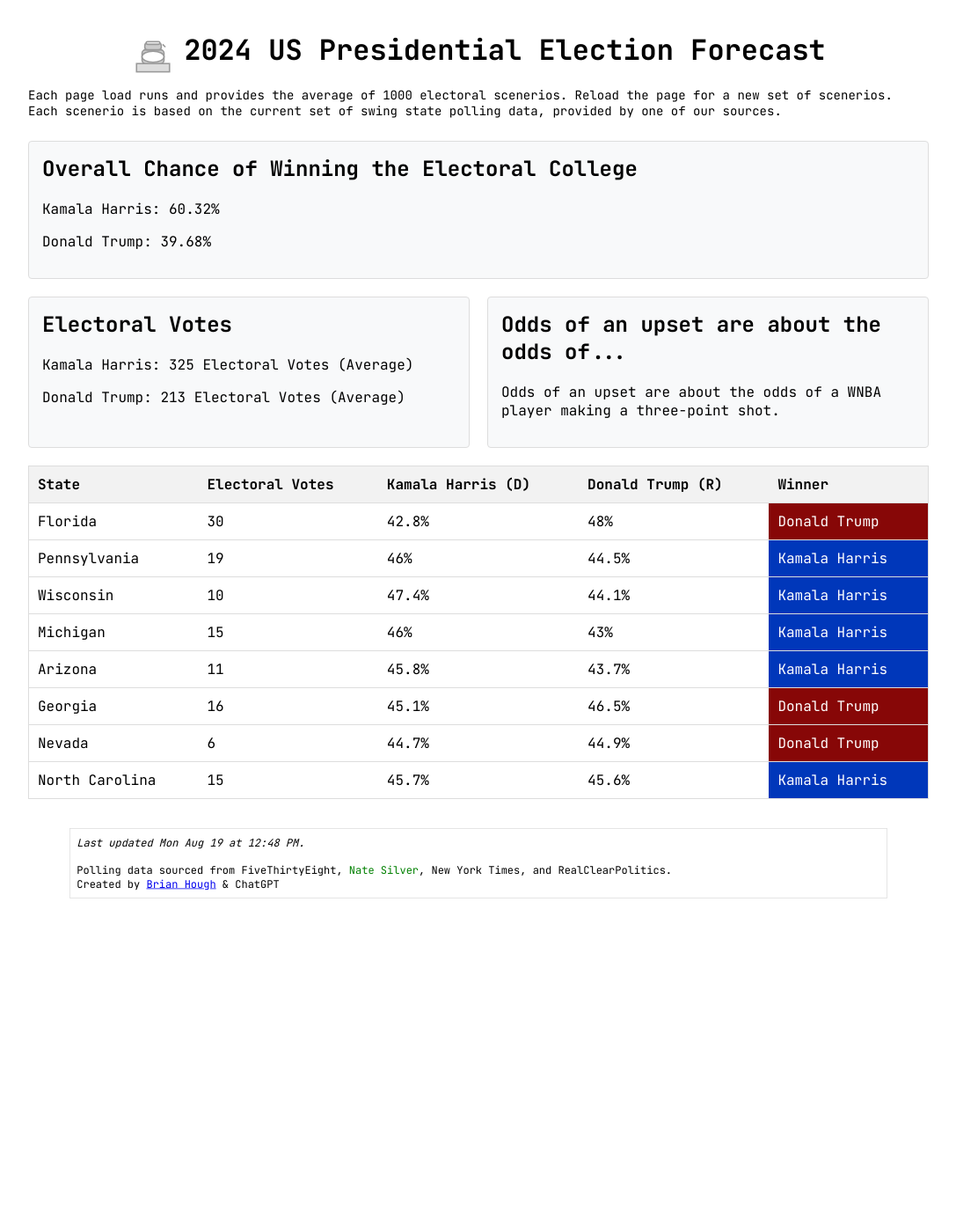
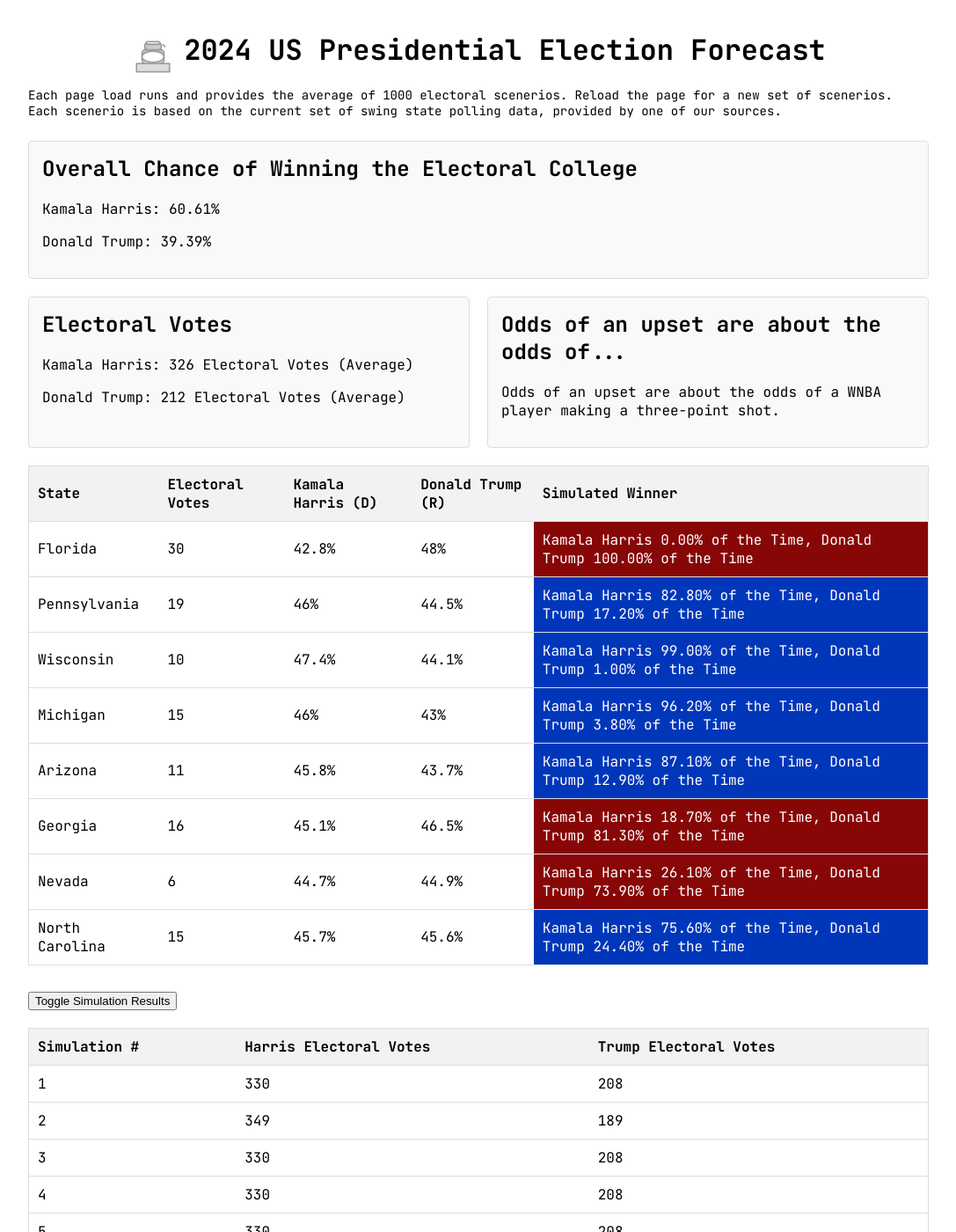
Before and after one commit to derfbwh/derfbwh.github.io, a Jekyll site: the page forecast/index.html, which Jekyll copies as it is, in a window 1280 px wide and 1400 px high. Shown: the whole window at 88% size, without its empty margins (96-1183 px from the left). Built offline with Jekyll 4.4.1, drawn with Linux system fonts in a browser that asks for light colours; some web fonts are replaced; some of the changed text lies outside the part shown.

Commit message:
Update index.html

```diff
--- a/forecast/index.html
+++ b/forecast/index.html
@@ -4,6 +4,7 @@
     <meta charset="UTF-8">
     <meta name="viewport" content="width=device-width, initial-scale=1.0">
     <title>2024 US Presidential Election Forecast</title>
+
     <style>
     @import url("https://fonts.googleapis.com/css2?family=JetBrains+Mono:wght@200;400;600;700;800&display=swap");
     @import url("https://use.typekit.net/htk2wjy.css");
@@ -86,6 +87,7 @@
                 margin-bottom: 20px; /* Add spacing between stacked items */
             }
         }
+
     </style>
 </head>
 <body>
@@ -135,13 +137,27 @@
                     <th>Electoral Votes</th>
                     <th>Kamala Harris (D)</th>
                     <th>Donald Trump (R)</th>
-                    <th>Winner</th>
+                    <th>Simulated Winner</th>
                 </tr>
             </thead>
             <tbody id="pollBody">
                 <!-- Rows will be dynamically populated -->
             </tbody>
         </table>
+            <button class="collapsible" onclick="toggleTable()" style="margin-top:30px;">Toggle Simulation Results</button>
+    <table id="simulationResults">
+        <thead>
+            <tr>
+                <th>Simulation #</th>
+                <th>Harris Electoral Votes</th>
+                <th>Trump Electoral Votes</th>
+            </tr>
+        </thead>
+        <tbody id="simulationBody">
+            <!-- Simulation results will be populated here -->
+        </tbody>
+    </table>
+
     </div>
                     <table id="credits" style="scale:75%;">
         <tr>
@@ -159,6 +175,16 @@
     const today = new Date(); // Current Date
     const daysUntilElection = Math.max(0, (electionDate - today) / (1000 * 60 * 60 * 24)); // Days left
 
+    // Electoral votes based on the 2020 election results for non-swing states
+    const nonSwingStates = {
+        'Harris': 212, // States that went to Biden (Democrat)
+        'Trump': 126   // States that went to Trump (Republican)
+    };
+
+    const totalElectoralVotes = 538; // Total electoral votes available
+    const flipChance = 0.029; // 2.9% chance of flipping
+    const safeStateElectoralVotes = nonSwingStates.Harris + nonSwingStates.Trump; // Total safe state electoral votes
+
     // Backend-like data storage for swing states
     const pollData = [
         { state: 'Florida', electoralVotes: 30, harris: 42.8, trump: 48.0 },
@@ -199,14 +217,25 @@
     ];
 
     function runSimulation() {
-        const simulations = 100; // Number of simulations
+        const simulations = 1000; // Number of simulations
         let harrisTotalVotes = 0;
         let trumpTotalVotes = 0;
+
+        // Initialize win counters for each state
+        const stateWins = pollData.map(state => ({
+            state: state.state,
+            harrisWins: 0,
+            trumpWins: 0
+        }));
 
         // Reset the winner display for each state
         pollData.forEach(state => {
             document.getElementById(state.state).textContent = ''; // Clear previous winner
         });
+
+        // Clear previous simulation results
+        const simulationBody = document.getElementById('simulationBody');
+        simulationBody.innerHTML = '';
 
         for (let i = 0; i < simulations; i++) {
             // Reset votes for each simulation
@@ -258,10 +287,48 @@
                 }
             }
 
+            // Factor in the chance of flipping safe states
+            if (Math.random() < flipChance) {
+                // Randomly choose to flip the total safe state votes
+                if (Math.random() < 0.5) { // 50% chance to flip to Trump
+                    harrisVotes -= safeStateElectoralVotes;
+                    trumpVotes += safeStateElectoralVotes;
+                } else { // 50% chance to flip to Harris
+                    trumpVotes -= safeStateElectoralVotes;
+                    harrisVotes += safeStateElectoralVotes;
+                }
+            }
+
             // Accumulate the results
             harrisTotalVotes += harrisVotes;
             trumpTotalVotes += trumpVotes;
+
+            // Add the results of this simulation to the table
+            const row = document.createElement('tr');
+            row.innerHTML = `<td>${i + 1}</td><td>${harrisVotes}</td><td>${trumpVotes}</td>`;
+            simulationBody.appendChild(row);
         }
+
+        // Calculate percentages and update the table
+        stateWins.forEach(stateWin => {
+            const totalSimulations = simulations;
+            const harrisWinPercentage = (stateWin.harrisWins / totalSimulations * 100).toFixed(2);
+            const trumpWinPercentage = (stateWin.trumpWins / totalSimulations * 100).toFixed(2);
+            const winnerCell = document.getElementById(stateWin.state);
+            winnerCell.textContent = `Kamala Harris ${harrisWinPercentage}% of the Time, Donald Trump ${trumpWinPercentage}% of the Time`;
+
+            // Change cell color based on who won more times
+            if (stateWin.harrisWins > stateWin.trumpWins) {
+                winnerCell.style.backgroundColor = "#0037ba"; // Blue for Kamala Harris
+                winnerCell.style.color = "white"; // White font color
+            } else if (stateWin.trumpWins > stateWin.harrisWins) {
+                winnerCell.style.backgroundColor = "#870707"; // Red for Donald Trump
+                winnerCell.style.color = "white"; // White font color
+            } else {
+                winnerCell.style.backgroundColor = ""; // Reset color if tied
+                winnerCell.style.color = ""; // Reset color if tied
+            }
+        });
 
         // Calculate averages
         const averageHarrisVotes = harrisTotalVotes / simulations;
@@ -301,6 +368,16 @@
         document.getElementById('upsetOdds').textContent = `Odds of an upset are about the odds of ${closestComparison.text}.`;
     }
 
+    // Add this function to toggle the visibility of the simulation results table
+    function toggleTable() {
+        const table = document.getElementById('simulationResults');
+        if (table.style.display === 'none') {
+            table.style.display = 'table'; // Show the table
+        } else {
+            table.style.display = 'none'; // Hide the table
+        }
+    }
+
     // Populate the table with initial data
     function populateTable() {
         const pollBody = document.getElementById('pollBody');
@@ -338,28 +415,6 @@
     runSimulation();
 </script>
 
-   <script>
-        document.addEventListener("DOMContentLoaded", function() {
-            const pollBody = document.getElementById("pollBody");
-            const rows = pollBody.getElementsByTagName("tr");
-
-            // Iterate through each row in the pollBody
-            for (let row of rows) {
-                const cells = row.getElementsByTagName("td");
-
-                // Apply background color and font color based on the content of the cells
-                for (let cell of cells) {
-                    if (cell.textContent.trim() === "Kamala Harris") {
-                        cell.style.backgroundColor = "#0037ba"; // Blue for Kamala Harris
-                        cell.style.color = "white"; // White font color
-                    } else if (cell.textContent.trim() === "Donald Trump") {
-                        cell.style.backgroundColor = "#870707"; // Red for Donald Trump
-                        cell.style.color = "white"; // White font color
-                    }
-                }
-            }
-        });
-    </script>
 
 </body>
 </html>
```
Also changed, not shown: other parts of forecast/index.html (+2 -10 lines).
